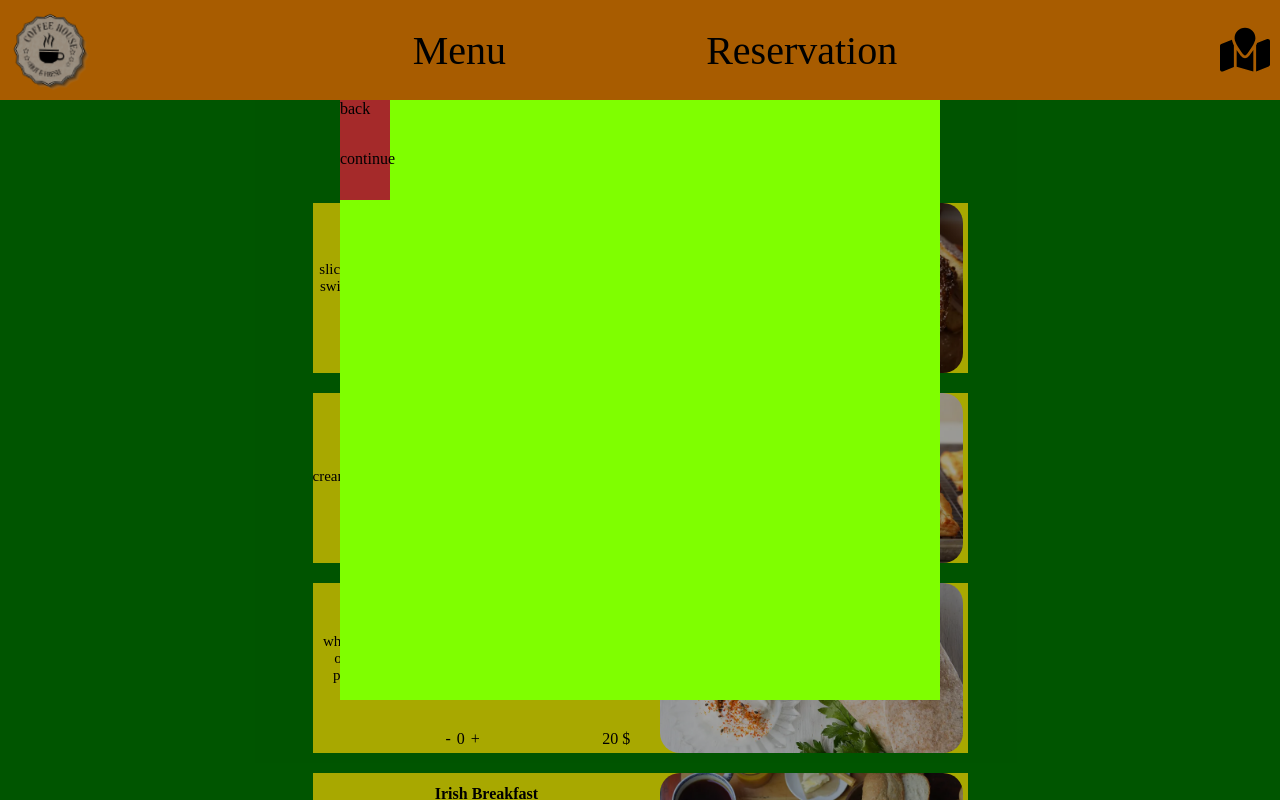
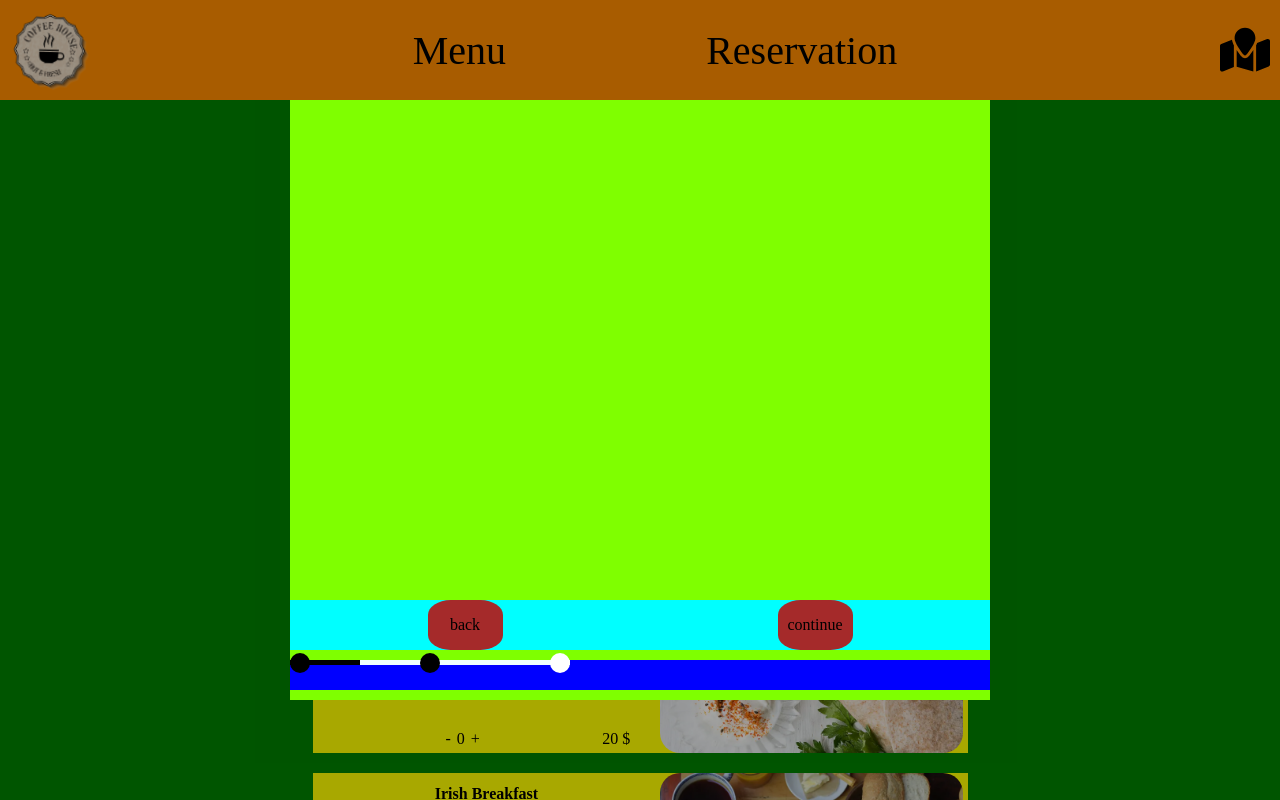
Before and after one commit to Flyeroll/React-website-project, a React (Create React App) app in the folder react-website-project/: page /dishes/reservation in a window 1280 px wide. Shown: the top 800 px of the page. Built offline with nearby package versions, Linux system fonts and the light colour scheme.

Commit message:
reservation (6)

```diff
--- a/react-website-project/src/Components/main/reservation/reservation.jsx
+++ b/react-website-project/src/Components/main/reservation/reservation.jsx
@@ -2,10 +2,72 @@ import React, { useEffect, useState } from "react";
 import "../reservation/style.css"
 
 import { Outlet } from "react-router-dom";
+import { faLineChart } from "@fortawesome/free-solid-svg-icons";
 
 
 export default function Reservation () {
 
+
+    function moveToFirstStep() {
+        let secondBtn = document.querySelector('.reserveSecondBall')
+        let reserveLine = document.querySelector('.reserveLine')
+        let before = window.getComputedStyle(reserveLine,'::before')
+        console.log(before.width);
+        secondBtn.classList.remove('black')
+    }
+
+
+    return(
+        <div className="mainDiv">
+            <div className="reserveMainWindow">
+                <Outlet />
+                <div className="reserveBtnSection">
+                    <div className="reserveBtn reservBtnBack" onClick={() => moveToFirstStep()}>back</div>
+                    <div className="reserveBtn reservBtnForwar">continue</div>
+                </div>
+                <div className="reserveShape">
+                    <div className="reserveLine">
+                        <div className="reserveFirstBall reserveBall"></div>
+                        <div className="reserveSecondBall reserveBall black"></div>
+                        <div className="reserveThirdBall reserveBall"></div>
+                    </div>
+                </div>
+
+            </div>
+        </div>
+    )
+}
+
+
+            // <div className="myCanvas">
+            //     <div className="firstRow row">
+            //         <div className="tableFree table tableNumber" onClick={(table) => changeTableStatus(table)}>1</div>
+            //         <div className="welcome">Welcome !</div>
+            //         <div className="tableFree table tableNumber" onClick={(table) => changeTableStatus(table)}>2</div>
+            //     </div>
+            //     <div className="secondRow row">
+            //         <div className="tableFree table tableNumber" onClick={(table) => changeTableStatus(table)}>3</div>
+            //         <div className="tableFree table tableNumber" onClick={(table) => changeTableStatus(table)}>4</div>
+            //         <div className="tableFree table tableNumber" onClick={(table) => changeTableStatus(table)}>5</div>
+            //         <div className="tableFree table tableNumber" onClick={(table) => changeTableStatus(table)}>6</div>
+            //     </div>
+            //     <div className="thirdRow row">
+            //         <div className="tableFree table tableNumber" onClick={(table) => changeTableStatus(table)}>7</div>
+            //         <div className="tableFree table tableNumber" onClick={(table) => changeTableStatus(table)}>8</div>
+            //         <div className="tableFree table tableNumber" onClick={(table) => changeTableStatus(table)}>9</div>
+            //         <div className="tableFree table tableNumber" onClick={(table) => changeTableStatus(table)}>10</div>
+            //     </div>
+            // </div>
+
+
+
+
+
+
+
+
+
+            /*
             const [reservedTables, setReservedTables] = useState({
                 1:false,
                 2:false,
@@ -65,43 +127,4 @@ export default function Reservation () {
             useEffect(() => {
                 console.log(clearReservedTables);
             }, [clearReservedTables])
-
-
-
-    return(
-        <div className="mainDiv">
-            <div className="reserveMainWindow">
-                <Outlet />
-                <div className="reserveBtnSection">
-                    <div className="reserveBtn reservBtnBack">back</div>
-                    <div className="reserveBtn reservBtnForwar">continue</div>
-                </div>
-                <div className="reserveShape">
-
-                </div>
-
-            </div>
-        </div>
-    )
-}
-
-
-            // <div className="myCanvas">
-            //     <div className="firstRow row">
-            //         <div className="tableFree table tableNumber" onClick={(table) => changeTableStatus(table)}>1</div>
-            //         <div className="welcome">Welcome !</div>
-            //         <div className="tableFree table tableNumber" onClick={(table) => changeTableStatus(table)}>2</div>
-            //     </div>
-            //     <div className="secondRow row">
-            //         <div className="tableFree table tableNumber" onClick={(table) => changeTableStatus(table)}>3</div>
-            //         <div className="tableFree table tableNumber" onClick={(table) => changeTableStatus(table)}>4</div>
-            //         <div className="tableFree table tableNumber" onClick={(table) => changeTableStatus(table)}>5</div>
-            //         <div className="tableFree table tableNumber" onClick={(table) => changeTableStatus(table)}>6</div>
-            //     </div>
-            //     <div className="thirdRow row">
-            //         <div className="tableFree table tableNumber" onClick={(table) => changeTableStatus(table)}>7</div>
-            //         <div className="tableFree table tableNumber" onClick={(table) => changeTableStatus(table)}>8</div>
-            //         <div className="tableFree table tableNumber" onClick={(table) => changeTableStatus(table)}>9</div>
-            //         <div className="tableFree table tableNumber" onClick={(table) => changeTableStatus(table)}>10</div>
-            //     </div>
-            // </div>
+            */
--- a/react-website-project/src/Components/main/reservation/style.css
+++ b/react-website-project/src/Components/main/reservation/style.css
@@ -13,16 +13,98 @@
 
 
 .reserveBtn {
-    width: 50px;
+    display: flex;
+    justify-content: center;
+    align-items: center;
+    width: 75px;
     height: 50px;
     background-color: brown;
+    border-radius: 30%;
 }
 
 .reserveMainWindow {
-    width: 600px;
+    position: relative;
+    width: 700px;
     height: 600px;
     background-color: chartreuse;
 }
+
+.reserveBtnSection {
+    display: flex;
+    justify-content: space-around;
+    width: 100%;
+    background-color: aqua;
+    position: absolute;
+    bottom: 50px;
+    user-select:none ;
+    cursor: pointer;
+}
+
+.reserveShape {
+    width: 100%;
+    height: 30px;
+    background-color: blue;
+    position: absolute;
+    bottom: 10px;
+}
+
+.reserveLine {
+    display: flex;
+    justify-content: space-between;
+    align-items: center;
+    width: 40%;
+    height: 5px;
+    background-color: azure;
+    transition: all 1s ease-in-out;
+}
+
+.reserveBall {
+    border-radius: 50%;
+    width: 20px;
+    height: 20px;
+    background-color: rgb(255, 255, 255);
+    transition: all 0.5s ease-in-out;
+
+}
+
+.reserveFirstBall {
+    background-color: black;
+}
+.reserveSecondBall {
+    background-color: rgb(255, 255, 255);
+}
+.reserveThirdBall {
+    background-color: rgb(255, 255, 255);
+}
+.reserveSecondBall.black {
+    background-color: rgb(0, 0, 0);
+}
+.reserveThirdBall.black {
+    background-color: rgb(0, 0, 0);
+}
+
+.reserveLine::before{
+    transition: all 1s ease-in-out;
+    transition-delay: 1;
+    position: absolute;
+    content: "";
+    background-color: rgb(0, 0, 0);
+    width: 10%;
+    height: 5px;
+}
+
+
+
+
+
+
+
+
+
+
+
+
+
 
 
 
```
Lines whose indentation alone changed are shown as unchanged.
